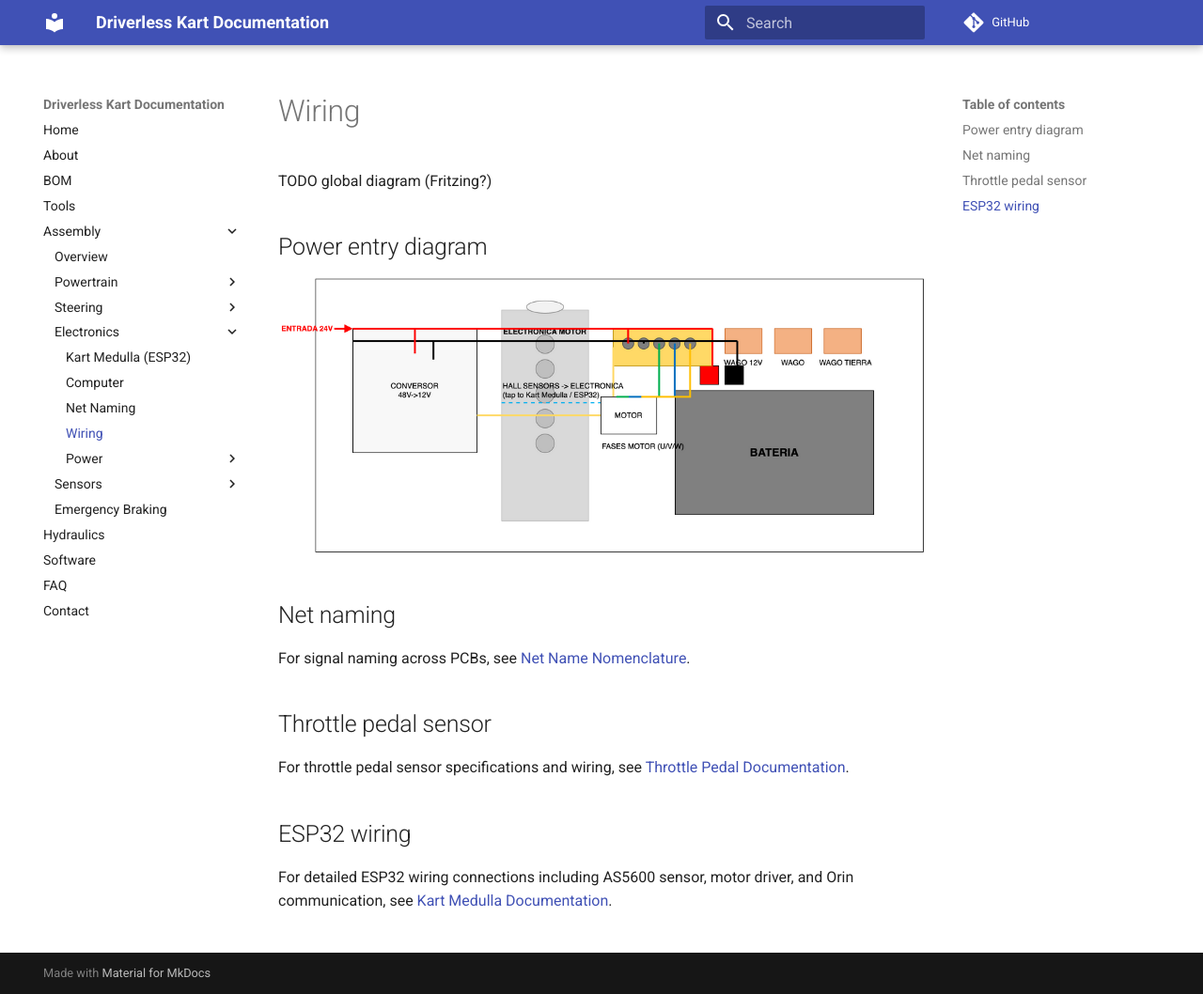
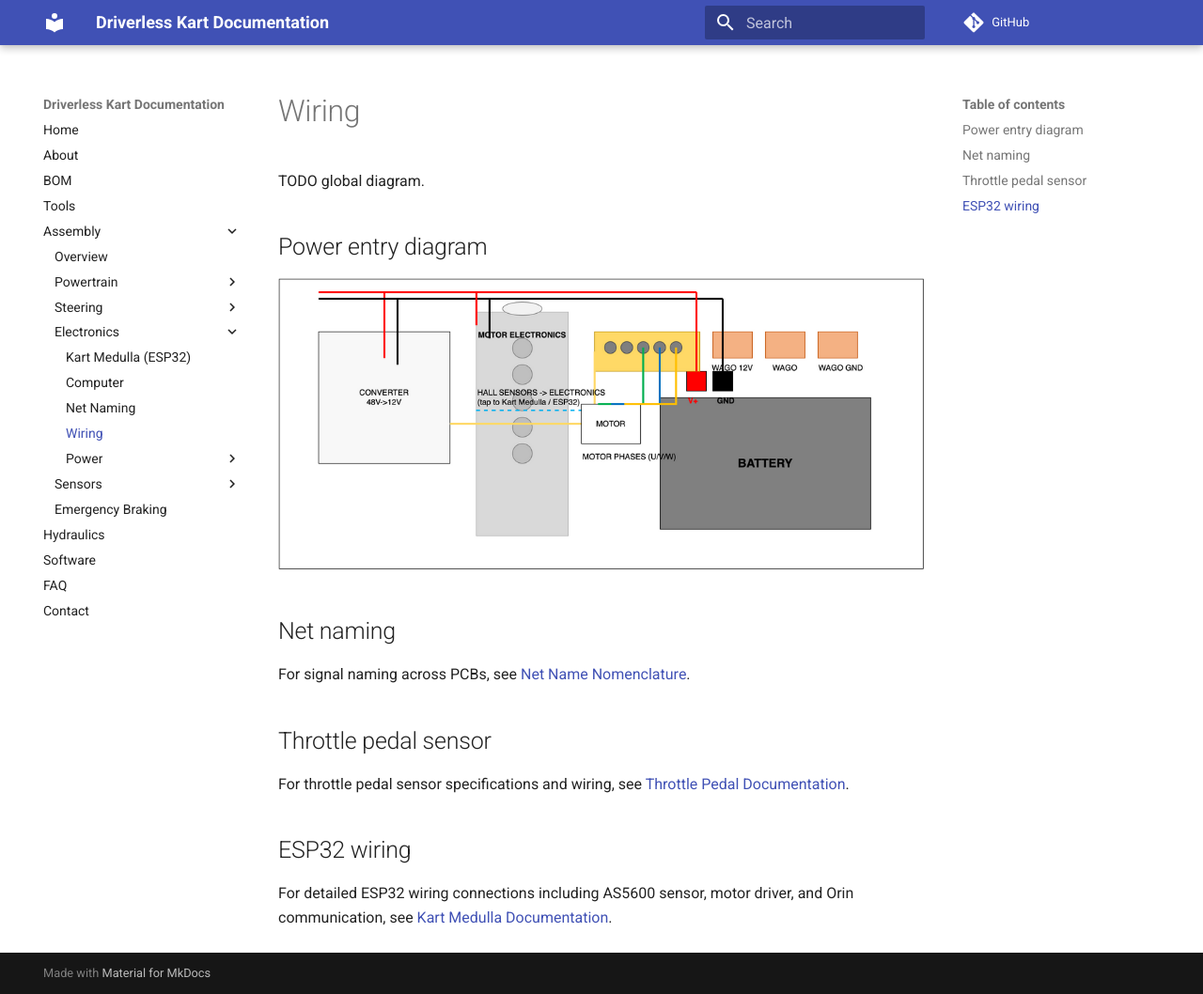
Before and after one commit to UM-Driverless/kart_docs, an MkDocs documentation site: the page built from docs/assembly/electronics/wiring.md, in a window 1280 px wide and 1058 px high. Shown: the whole window at 94% size. Built offline with MkDocs 1.6.1 and Material for MkDocs 9.7.7, drawn with Linux system fonts in a browser that asks for light colours; comment, search, counter and statistics services are not loaded.

Commit message:
Refine power entry wiring diagram

```diff
--- a/docs/assembly/electronics/wiring.md
+++ b/docs/assembly/electronics/wiring.md
@@ -1,5 +1,5 @@
 # Wiring
-TODO global diagram (Fritzing?)
+TODO global diagram.
 
 ## Power entry diagram
 ![](wiring/images/power-entry.png)
```
Also changed, not shown: docs/assembly/electronics/wiring/images/power-entry.png, 1 other file.
